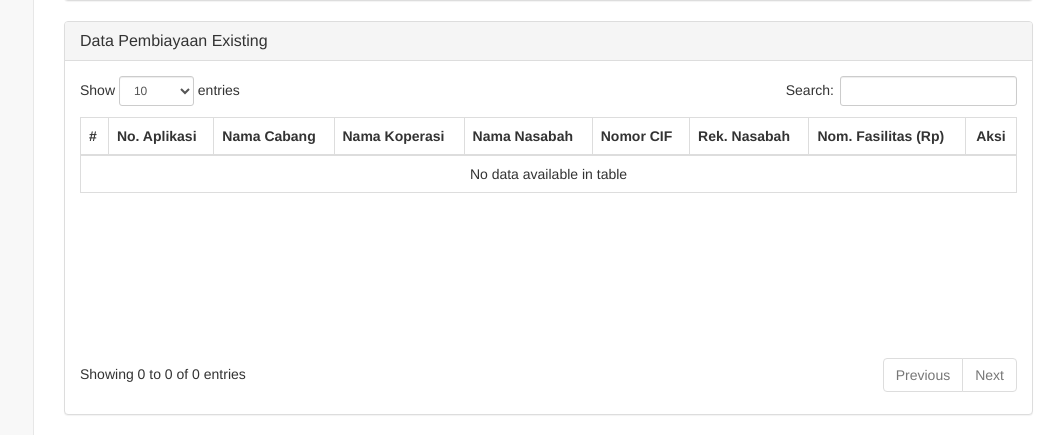
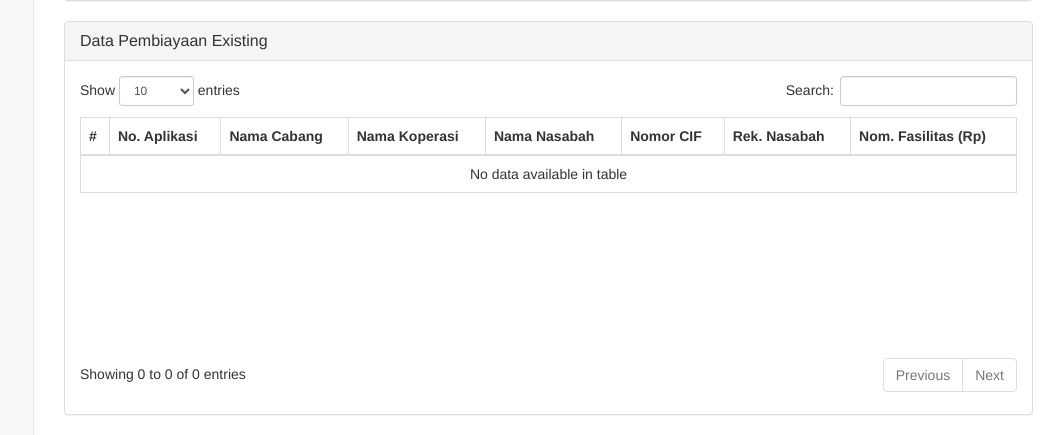
Before and after one commit to imamaulana26/mmc-devel2, a CodeIgniter app: page /Maker/dashboard in a window 1280 px wide. Shown: the part 714-1149 px from the top of the page, without its empty margins (217-1280 px from the left). Run offline with CodeIgniter, Linux system fonts and the light colour scheme; a user stored in the database is signed in; data comes from the database, SQL or seed files in the repository; lists and menus that the app fills with data are empty.

Commit message:
remove fitur print

```diff
--- a/application/views/maker/v_dashboard.php
+++ b/application/views/maker/v_dashboard.php
@@ -175,7 +175,6 @@
                                 <th>Nomor CIF</th>
                                 <th>Rek. Nasabah</th>
                                 <th>Nom. Fasilitas (Rp)</th>
-                                <th class="text-center">Aksi</th>
                             </tr>
                         </thead>
                         <tbody>
@@ -192,11 +191,6 @@
                                     <td><?= $row['cif'] ?></td>
                                     <td><?= $row['rek_nsbh'] ?></td>
                                     <td class="text-right"><?= number_format($row['nom_fasilitas'], 0, '.', ',') ?></td>
-                                    <td class="text-center">
-                                        <a href="<?= site_url(ucfirst('maker/dashboard/print/' . $row['no_fos'])) ?>" title="Print" target="_blank">
-                                            <i class="fa fa-fw fa-print"></i>
-                                        </a>
-                                    </td>
                                 </tr>
                             <?php } ?>
                         </tbody>
```
